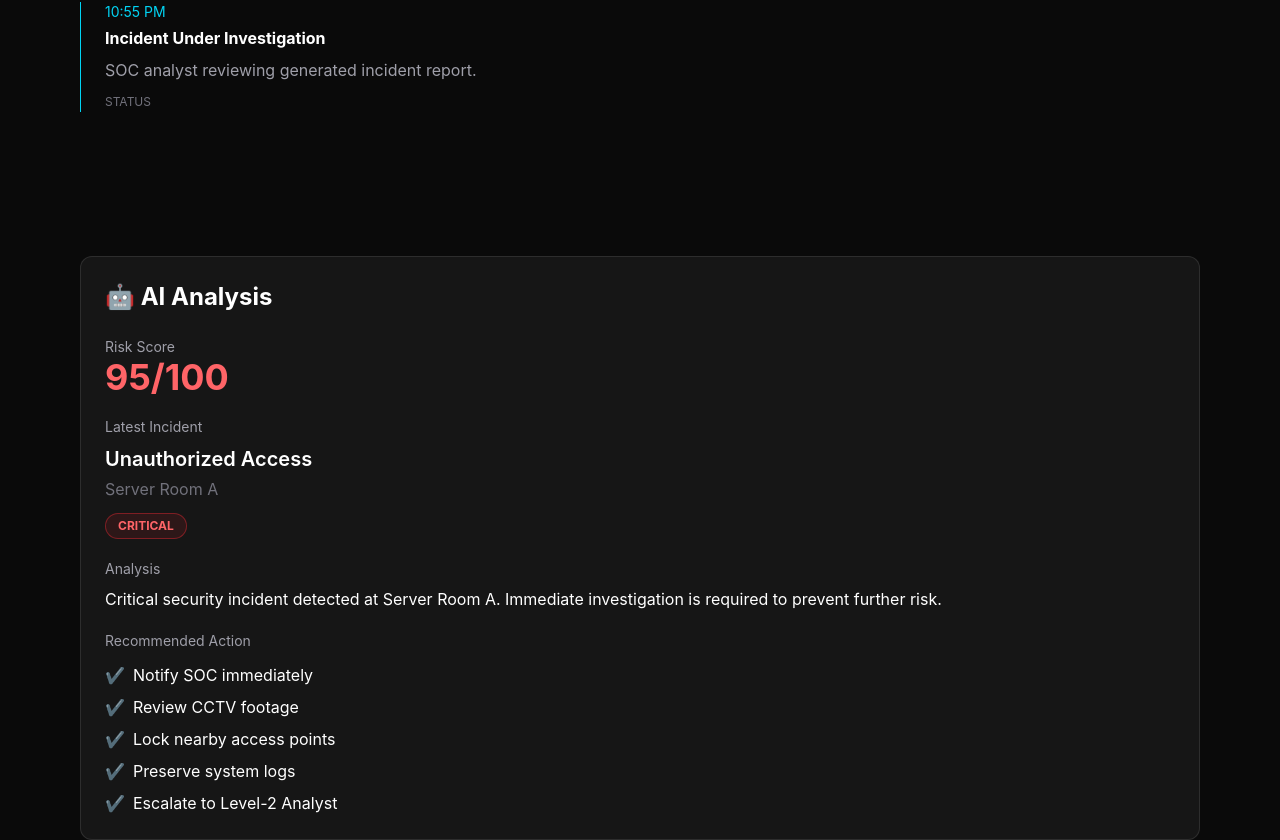
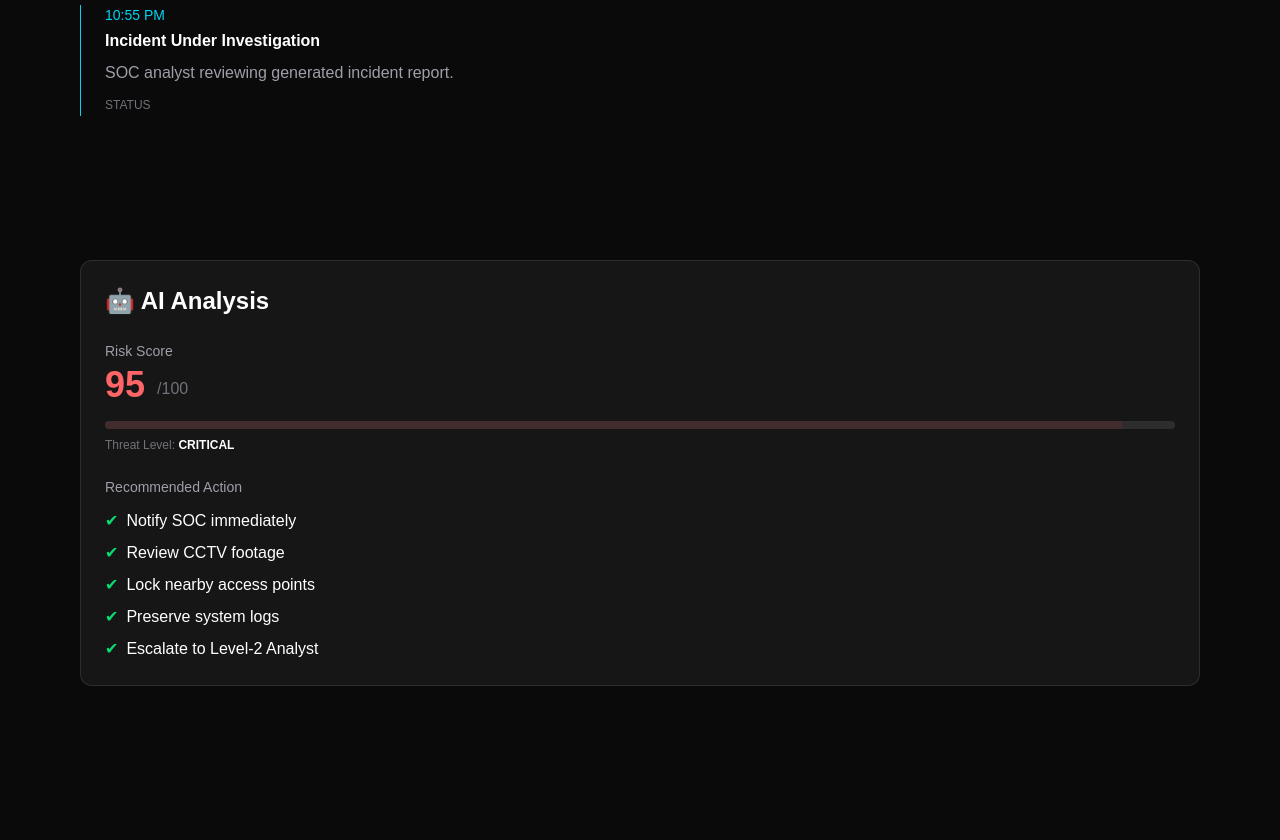
Before and after one commit to ayushjoseph/AI-Security-Incident-Monitoring-Dashboard, a React (Vite) app in the folder frontend/: page / in a window 1280 px wide. Shown: the part 1714-2554 px from the top of the page. After the commit the page ends 2528 px from the top, so only its background shows below. Built offline with nearby package versions, Linux system fonts and the light colour scheme.

Commit message:
fix(frontend): restore dashboard layout and page styling

```diff
--- a/frontend/src/App.tsx
+++ b/frontend/src/App.tsx
@@ -27,13 +27,13 @@ function App() {const [liveIncidents, setLiveIncidents] = useState(incidents);
 
 }, []);
   return (
-    <div className="min-h-screen bg-neutral-950">
+    <div className="min-h-screen bg-neutral-950 pb-16">
 
       <Navbar />
 
       <Hero />
 
-      <div className="grid grid-cols-3 gap-6 px-20 mt-20">
+     <div className="grid grid-cols-1 gap-6 px-6 mt-20 md:grid-cols-3 md:px-20">
 
         <StatCard
           title="CRITICAL INCIDENTS"
--- a/frontend/src/components/dashboard/AIAnalysis.tsx
+++ b/frontend/src/components/dashboard/AIAnalysis.tsx
@@ -29,47 +29,49 @@ const severityStyle =
   severityStyles[incident.severity as keyof typeof severityStyles] ||
   severityStyles.LOW;
   return (
-    <div className="mx-20 mt-16 rounded-xl border border-white/10 bg-white/5 p-6">
+<div className="mx-20 mt-16 rounded-xl border border-white/10 bg-white/5 p-6 mb-16">
 
       <h2 className="text-2xl font-bold text-white mb-6">
         🤖 AI Analysis
       </h2>
 
-      <div className="mb-5">
+<div className="mb-6">
   <p className="text-zinc-400 text-sm">Risk Score</p>
+
+  <div className="flex items-end gap-3 mt-1">
     <h3
       className={`text-4xl font-bold ${
-    severityStyle.split(" ").find((style) => style.startsWith("text-"))
+        severityStyle
+          .split(" ")
+          .find((style) => style.startsWith("text-"))
       }`}
     >
-  {result.riskScore}/100
-</h3>
-      </div>
-<div className="mb-5">
-  <p className="text-zinc-400 text-sm">Latest Incident</p>
-
-  <h3 className="text-xl font-semibold text-white mt-2">
-    {incident.title}
+      {result.riskScore}
     </h3>
 
-  <p className="text-zinc-500 mt-1">
-    {incident.location}
-  </p>
+    <span className="text-zinc-500 mb-1">
+      /100
+    </span>
+  </div>
 
-  <span
-  className={`inline-block mt-3 rounded-full border px-3 py-1 text-xs font-bold ${severityStyle}`}
->
+  <div className="mt-4 h-2 w-full rounded-full bg-white/10 overflow-hidden">
+    <div
+      className={`h-full transition-all duration-700 ${
+        severityStyle
+          .split(" ")
+          .find((style) => style.startsWith("bg-"))
+      }`}
+      style={{ width: `${result.riskScore}%` }}
+    />
+  </div>
+
+  <p className="text-zinc-500 text-xs mt-2">
+    Threat Level:{" "}
+    <span className="text-white font-semibold">
       {incident.severity}
     </span>
-</div>
-      <div className="mb-5">
-        <p className="text-zinc-400 text-sm">Analysis</p>
-
-        <p className="text-white mt-2">
-          {result.analysis}
   </p>
 </div>
-
       <div>
         <p className="text-zinc-400 text-sm">
           Recommended Action
--- a/frontend/src/components/dashboard/IncidentList.tsx
+++ b/frontend/src/components/dashboard/IncidentList.tsx
@@ -10,7 +10,7 @@ function IncidentList({ incidents }: IncidentListProps) {
 
 return (
 
-<div className="px-20 mt-16">
+<div className="px-6 mt-16 md:px-20">
 
 
 <h2 className="text-white text-2xl font-bold mb-6">
--- a/frontend/src/index.css
+++ b/frontend/src/index.css
@@ -1 +1,15 @@
 @import "tailwindcss";
+
+html,
+body,
+#root {
+  margin: 0;
+  min-height: 100%;
+  background: #0a0a0a;
+}
+
+body {
+  color: white;
+  font-family: Arial, Helvetica, sans-serif;
+  overflow-x: hidden;
+}
```
Lines whose indentation alone changed are shown as unchanged.
